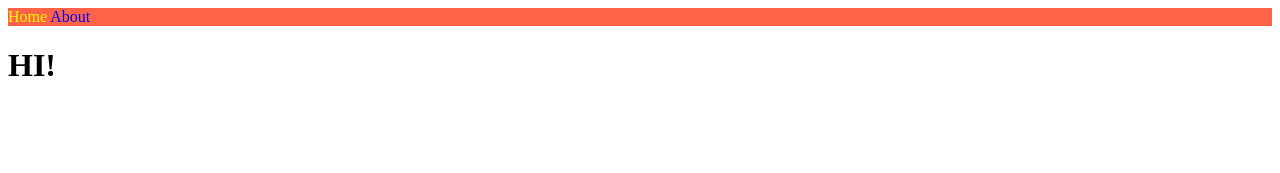
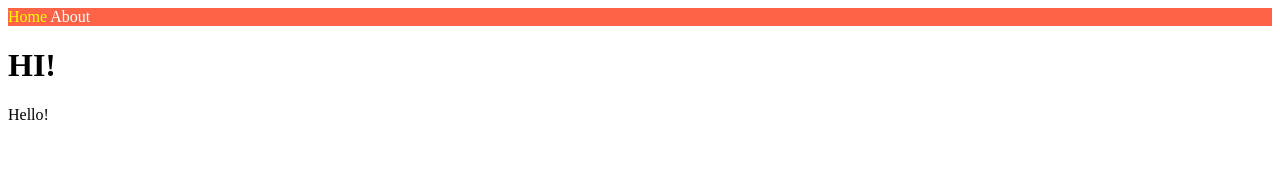
Before and after one commit to bagger3025/Nextjs, a Next.js app: page / in a window 1280 px wide. Shown: the top 173 px of the page. Built offline with nearby package versions, Linux system fonts and the light colour scheme.

Commit message:
1-6. Custom App

```diff
--- /dev/null
+++ b/pages/_app.js
@@ -0,0 +1,15 @@
+import NavBar from "../components/NavBar";
+import "../styles/globals.css";
+
+export default function myApp({Component, pageProps}){
+    return <>
+        <NavBar />
+        <Component {...pageProps}/>
+        <span>Hello!</span>
+        <style jsx global> {`
+            a {
+                color: white;
+            }
+        `} </style>
+    </>
+}
--- a/pages/about.js
+++ b/pages/about.js
@@ -2,7 +2,6 @@ import NavBar from "../components/NavBar"
 
 export default function AboutPage() {
     return <div>
-      <NavBar />
       <h1> About Us </h1>
     </div>
 }
--- a/pages/index.js
+++ b/pages/index.js
@@ -2,7 +2,6 @@ import NavBar from "../components/NavBar";
 
 export default function IndexPage() {
     return <div>
-      <NavBar />
       <h1>HI!</h1>
     </div>
 }
```
Also changed, not shown: styles/globals.css (added), 1 other file (tests, documents, lock files or other folders).
